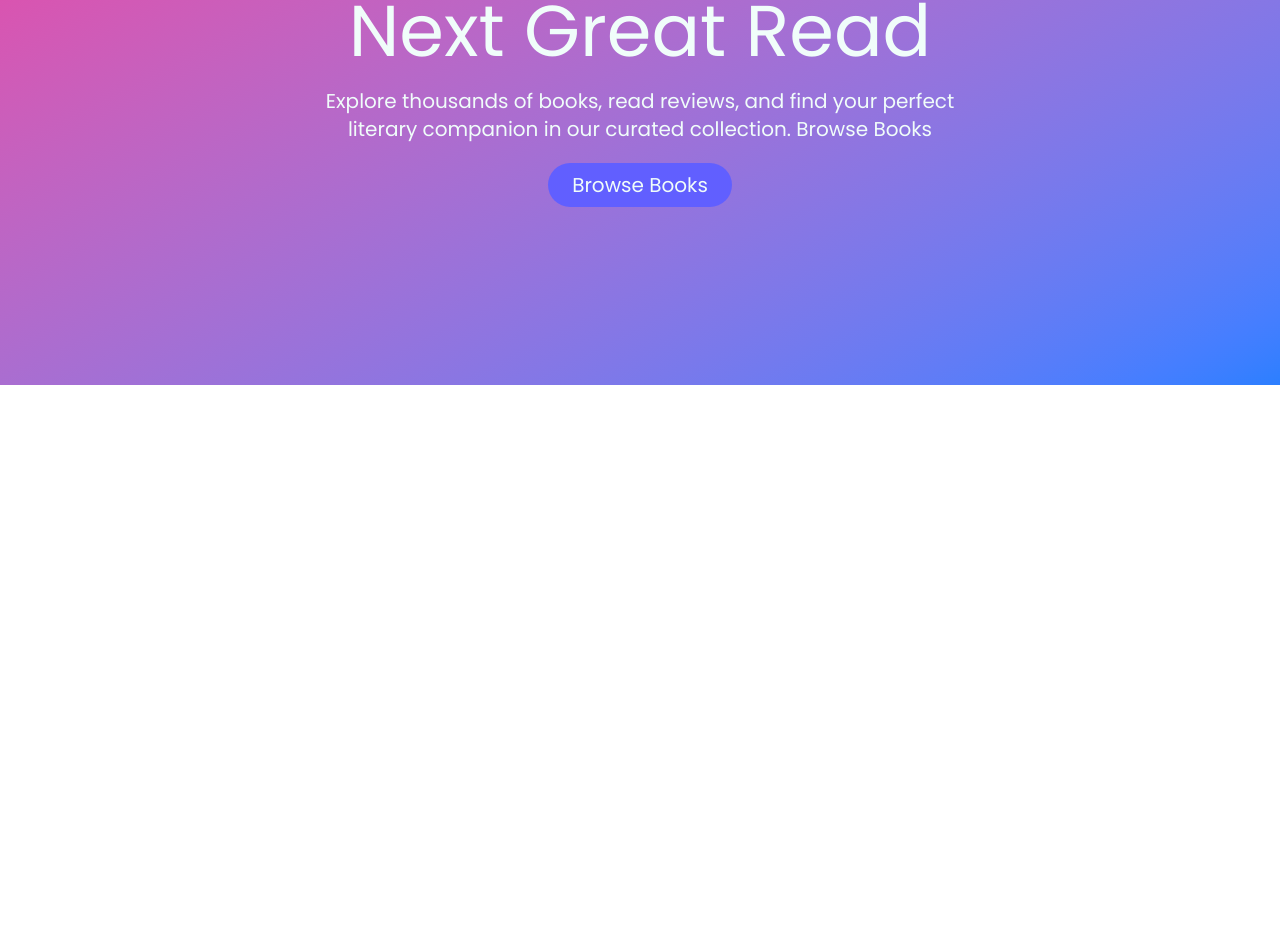
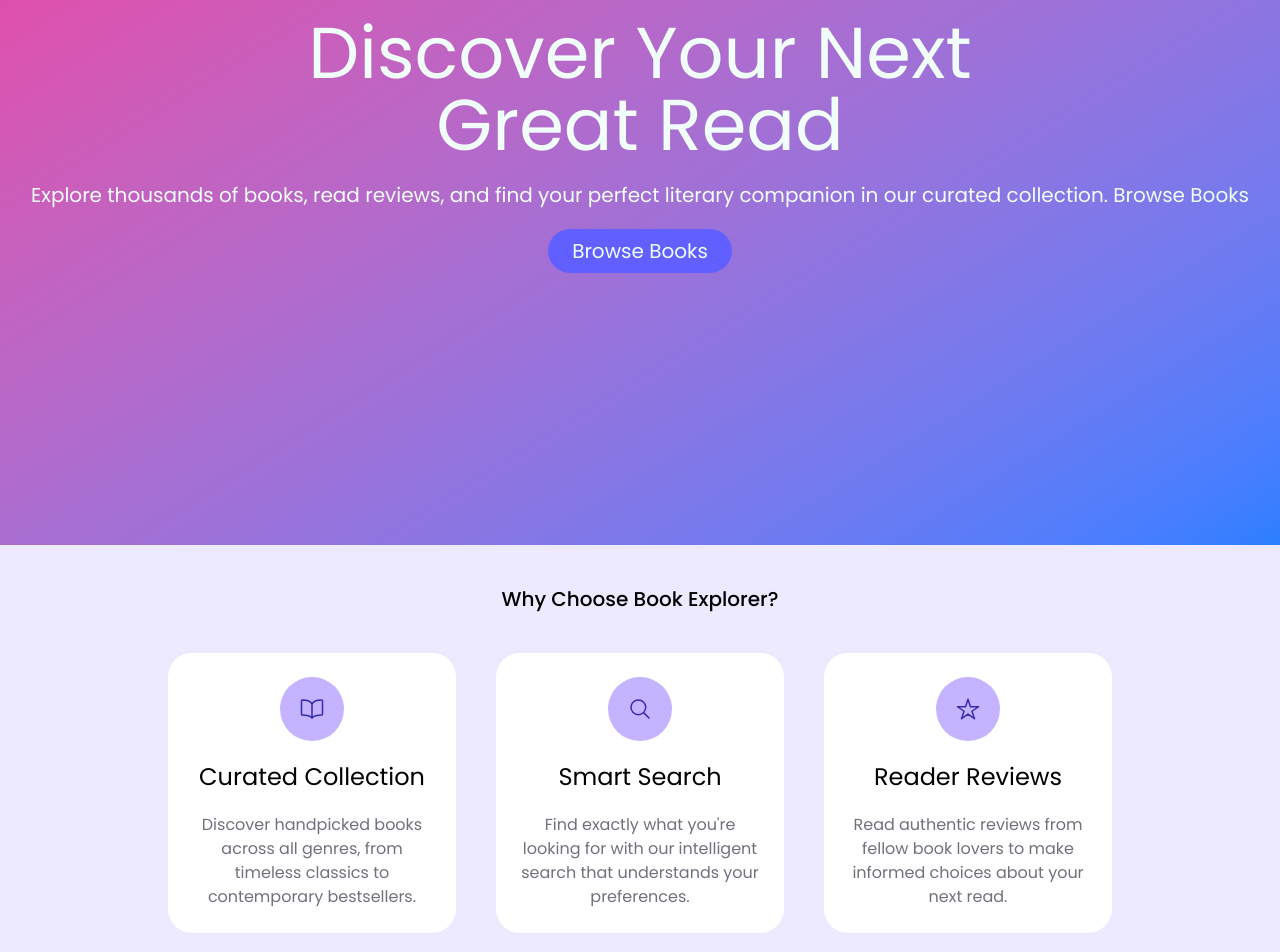
Before and after one commit to tolaxxi/Book-explorer, a React app: page / in a window 1280 px wide. Shown: the part 313-1265 px from the top of the page. Before the commit the page ends 800 px from the top, so only its background shows below. Built offline with nearby package versions, Linux system fonts and the light colour scheme; the HTML template or start-up script is replaced by a standard one.

Commit message:
feat:add card section

```diff
--- /dev/null
+++ b/src/components/Card.jsx
@@ -0,0 +1,11 @@
+const Card = ({ cardIcon, CardTitle, CardText }) => {
+  return (
+    <div className="flex flex-col py-6 px-5 items-center rounded-3xl bg-white text-center w-2xs gap-5">
+      <span className="rounded-4xl p-5 text-indigo-800 bg-violet-300">{cardIcon}</span>
+
+      <h3 className="text-2xl">{CardTitle}</h3>
+      <p className="text-md text-zinc-500">{CardText}</p>
+    </div>
+  );
+};
+export default Card;
--- /dev/null
+++ b/src/components/Hero.jsx
@@ -0,0 +1,25 @@
+import { useNavigate } from 'react-router-dom';
+
+const Hero = () => {
+  const navigate = useNavigate();
+
+  return (
+    <section
+      className="w-full text-center flex justify-center items-center flex-col bg-linear-to-br gap-5
+      r from-pink-500 to-blue-500 h-dvh py-10"
+    >
+      <h1 className="text-6xl md:text-7xl max-w-2xl m text-teal-50 ">Discover Your Next Great Read</h1>
+      <p className=" text-lg md:text-xl text-teal-50">
+        Explore thousands of books, read reviews, and find your perfect literary companion in our curated collection.
+        Browse Books
+      </p>
+      <button
+        className="rounded-3xl bg-indigo-500 px-6 py-2 md:text-xl text-sm  text-teal-50 "
+        onClick={() => navigate('/books')}
+      >
+        Browse Books
+      </button>
+    </section>
+  );
+};
+export default Hero;
--- /dev/null
+++ b/src/data/CardData.js
@@ -0,0 +1,22 @@
+import { IoBookOutline, IoSearchOutline, IoStarOutline } from 'react-icons/io5';
+
+export const cardData = [
+  {
+    id: 1,
+    Icon: IoBookOutline,
+    title: 'Curated Collection',
+    desc: 'Discover handpicked books across all genres, from timeless classics to contemporary bestsellers.',
+  },
+  {
+    id: 2,
+    Icon: IoSearchOutline,
+    title: 'Smart Search',
+    desc: "Find exactly what you're looking for with our intelligent search that understands your preferences.",
+  },
+  {
+    id: 3,
+    Icon: IoStarOutline,
+    title: 'Reader Reviews',
+    desc: 'Read authentic reviews from fellow book lovers to make informed choices about your next read.',
+  },
+];
--- a/src/pages/Home.jsx
+++ b/src/pages/Home.jsx
@@ -1,25 +1,22 @@
-import { useNavigate } from 'react-router-dom';
+import Card from '../components/Card.jsx';
+import { cardData } from '../data/CardData.js';
+import Hero from '../components/Hero.jsx';
 
 const Home = () => {
-  const navigate = useNavigate();
-
-  function navigateToBooks() {
-    navigate('/books');
-  }
   return (
     <main>
-      <section
-        className="w-full text-center flex justify-center items-center flex-col bg-linear-to-br gap-5
-      r from-pink-500 to-blue-500 h-[80dvh]"
-      >
-        <h1 className="text-7xl text-teal-50 w-[50%]">Discover Your Next Great Read</h1>
-        <p className="w-[50%] text-xl text-teal-50">
-          Explore thousands of books, read reviews, and find your perfect literary companion in our curated collection.
-          Browse Books
-        </p>
-        <button className="rounded-3xl bg-indigo-500 px-6 py-2 text-xl text-teal-50 " onClick={navigateToBooks}>
-          Browse Books
-        </button>
+      <Hero />
+      {/* feature section  */}
+      <section className="bg-violet-100 w-full flex flex-col items-center justify-center gap-10 py-10 md:flex-col">
+        <h2 className="text-xl font-medium">Why Choose Book Explorer?</h2>
+
+        {/* cards */}
+        <div className="flex flex-col md:flex-row gap-10">
+          {cardData.map((card) => {
+            const { title, Icon, desc, id } = card;
+            return <Card cardIcon={<Icon size={24} key={id} />} CardTitle={title} CardText={desc} />;
+          })}
+        </div>
       </section>
     </main>
   );
```
